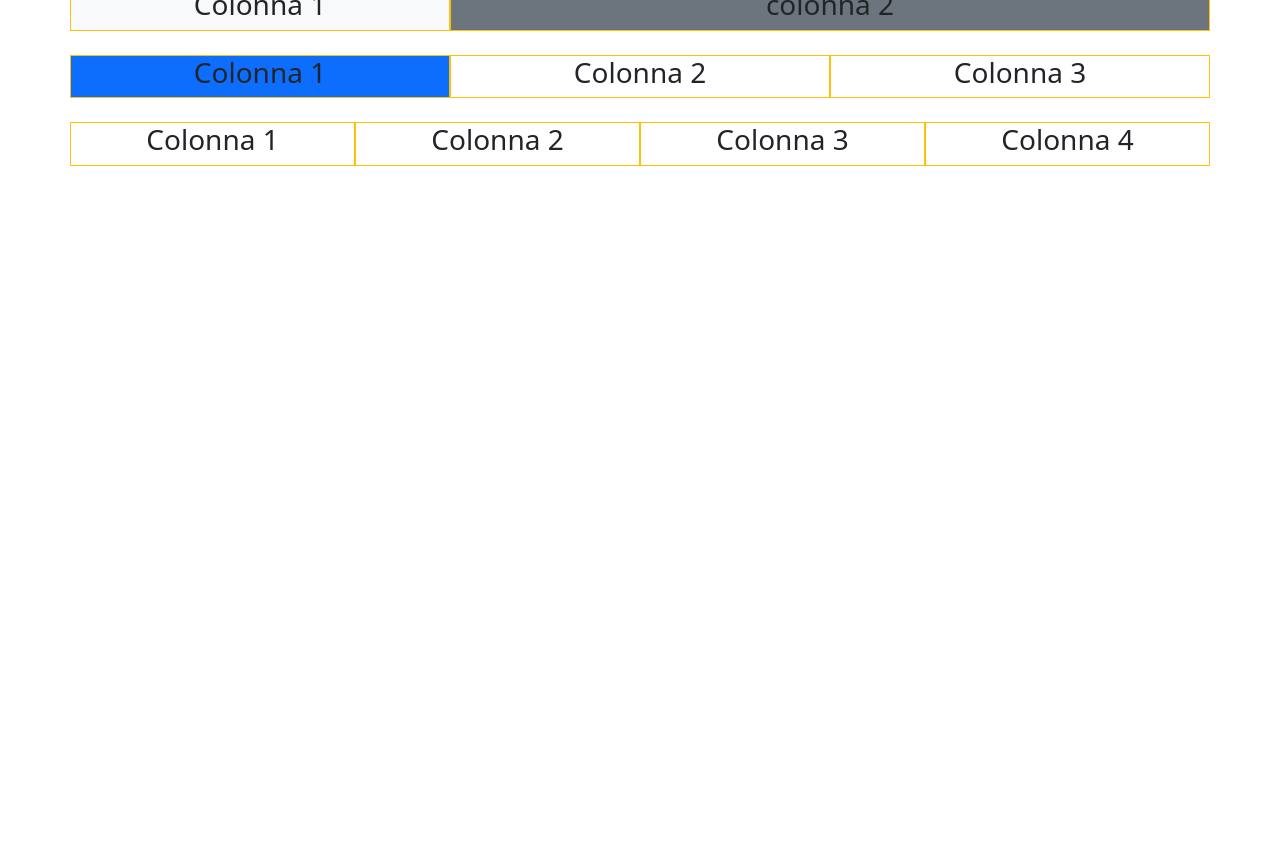
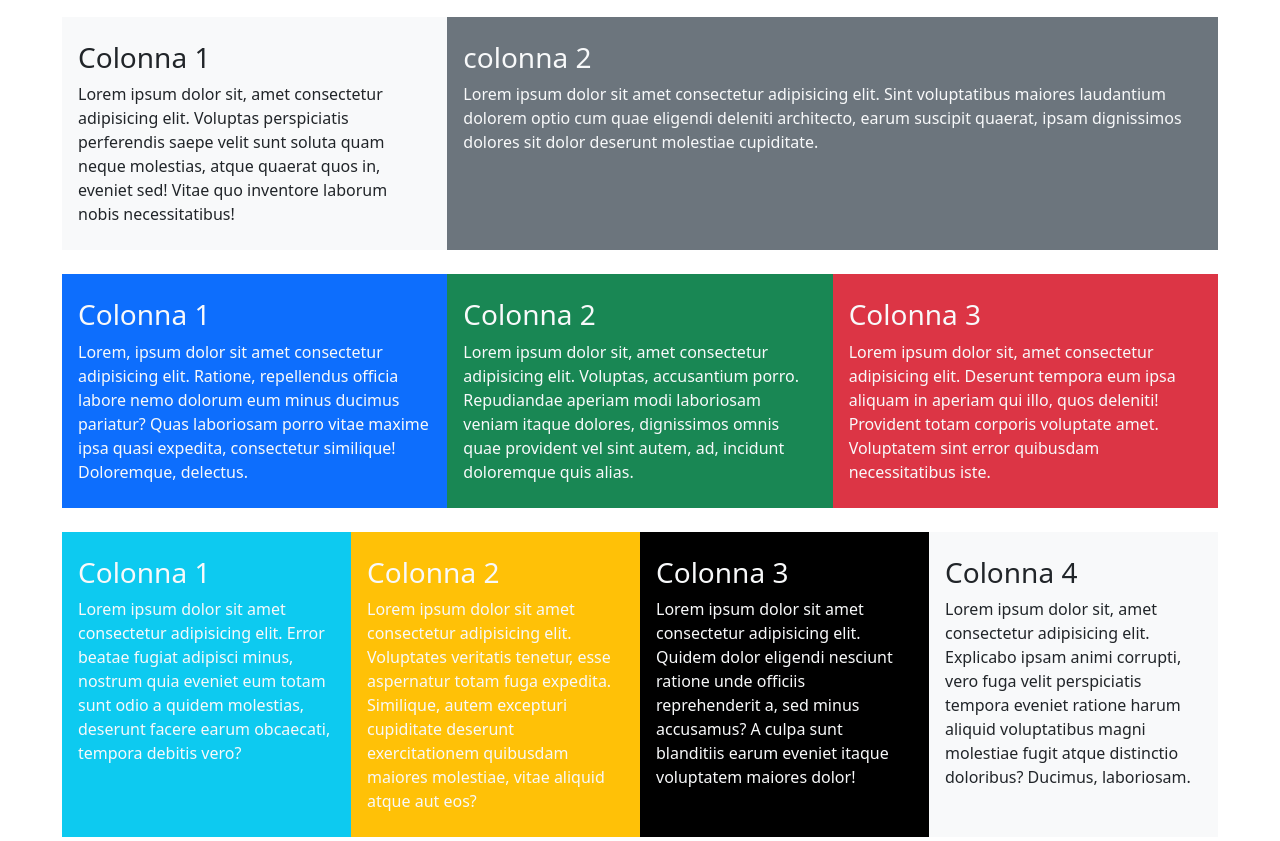
Before and after one commit to martinarrose/htmlcss-bootstrap-layout, a plain HTML site: page index.html in a window 1280 px wide. Shown: the part 69-910 px from the top of the page. Before the commit the page ends 800 px from the top, so only its background shows below. Drawn offline with nearby package versions, Linux system fonts and the light colour scheme.

Commit message:
add colors

```diff
--- a/index.html
+++ b/index.html
@@ -12,43 +12,85 @@
     />
   </head>
   <body>
-    <h1>Hello, world!</h1>
-    <div class="container text-center d-grid gap-4">
+    <header class="text-center">
+      <h3>Bootstrap 5 Responsive Grid</h3>
+      <p class="text-body-tertiary">
+        Layout a griglia con diversi breakpoint (sm, md, lg)
+      </p>
+    </header>
+
+    <div class="container d-grid gap-4 p-1">
       <!-- Stack the columns on mobile by making one full-width and the other half-width -->
       <div class="row">
-        <div class="col-6 col-md-6 col-lg-4 border border-warning bg-light">
+        <div class="col-12 col-md-6 col-lg-4 bg-light px-3 py-4">
           <h3>Colonna 1</h3>
+          Lorem ipsum dolor sit, amet consectetur adipisicing elit. Voluptas
+          perspiciatis perferendis saepe velit sunt soluta quam neque molestias,
+          atque quaerat quos in, eveniet sed! Vitae quo inventore laborum nobis
+          necessitatibus!
         </div>
-        <div class="col-6 col-md-6 col-lg-8 border border-warning bg-secondary">
+        <div class="col-12 col-md-6 col-lg-8 bg-secondary text-light px-3 py-4">
           <h3>colonna 2</h3>
+          Lorem ipsum dolor sit amet consectetur adipisicing elit. Sint
+          voluptatibus maiores laudantium dolorem optio cum quae eligendi
+          deleniti architecto, earum suscipit quaerat, ipsam dignissimos dolores
+          sit dolor deserunt molestiae cupiditate.
         </div>
       </div>
       <!-- Columns start at 50% wide on mobile and bump up to 33.3% wide on desktop -->
       <div class="row">
-        <div class="col-6 col-md-4 col-lg-4 border border-warning bg-primary">
+        <div class="col-6 col-md-4 col-lg-4 bg-primary text-light px-3 py-4">
           <h3>Colonna 1</h3>
+          Lorem, ipsum dolor sit amet consectetur adipisicing elit. Ratione,
+          repellendus officia labore nemo dolorum eum minus ducimus pariatur?
+          Quas laboriosam porro vitae maxime ipsa quasi expedita, consectetur
+          similique! Doloremque, delectus.
         </div>
-        <div class="col-6 col-md-4 col-lg-4 border border-warning">
+        <div class="col-6 col-md-4 col-lg-4 bg-success text-light px-3 py-4">
           <h3>Colonna 2</h3>
+          Lorem ipsum dolor sit, amet consectetur adipisicing elit. Voluptas,
+          accusantium porro. Repudiandae aperiam modi laboriosam veniam itaque
+          dolores, dignissimos omnis quae provident vel sint autem, ad, incidunt
+          doloremque quis alias.
         </div>
-        <div class="col-12 col-md-4 col-lg-4 border border-warning">
+        <div class="col-12 col-md-4 col-lg-4 bg-danger text-light px-3 py-4">
           <h3>Colonna 3</h3>
+          Lorem ipsum dolor sit, amet consectetur adipisicing elit. Deserunt
+          tempora eum ipsa aliquam in aperiam qui illo, quos deleniti! Provident
+          totam corporis voluptate amet. Voluptatem sint error quibusdam
+          necessitatibus iste.
         </div>
       </div>
 
       <!-- Columns are always 50% wide, on mobile and desktop -->
       <div class="row">
-        <div class="col-6 border col-md-3 col-lg-3 border-warning">
+        <div class="col-6 col-md-3 col-lg-3 bg-info text-light px-3 py-4">
           <h3>Colonna 1</h3>
+          Lorem ipsum dolor sit amet consectetur adipisicing elit. Error beatae
+          fugiat adipisci minus, nostrum quia eveniet eum totam sunt odio a
+          quidem molestias, deserunt facere earum obcaecati, tempora debitis
+          vero?
         </div>
-        <div class="col-6 border col-md-3 col-lg-3 border-warning">
+        <div class="col-6 col-md-3 col-lg-3 bg-warning text-light px-3 py-4">
           <h3>Colonna 2</h3>
+          Lorem ipsum dolor sit amet consectetur adipisicing elit. Voluptates
+          veritatis tenetur, esse aspernatur totam fuga expedita. Similique,
+          autem excepturi cupiditate deserunt exercitationem quibusdam maiores
+          molestiae, vitae aliquid atque aut eos?
         </div>
-        <div class="col-6 border col-md-3 col-lg-3 border-warning">
+        <div class="col-6 col-md-3 col-lg-3 bg-black text-light px-3 py-4">
           <h3>Colonna 3</h3>
+          Lorem ipsum dolor sit amet consectetur adipisicing elit. Quidem dolor
+          eligendi nesciunt ratione unde officiis reprehenderit a, sed minus
+          accusamus? A culpa sunt blanditiis earum eveniet itaque voluptatem
+          maiores dolor!
         </div>
-        <div class="col-6 border col-md-3 col-lg-3 border-warning">
+        <div class="col-6 col-md-3 col-lg-3 bg-light px-3 py-4">
           <h3>Colonna 4</h3>
+          Lorem ipsum dolor sit, amet consectetur adipisicing elit. Explicabo
+          ipsam animi corrupti, vero fuga velit perspiciatis tempora eveniet
+          ratione harum aliquid voluptatibus magni molestiae fugit atque
+          distinctio doloribus? Ducimus, laboriosam.
         </div>
       </div>
     </div>
```
